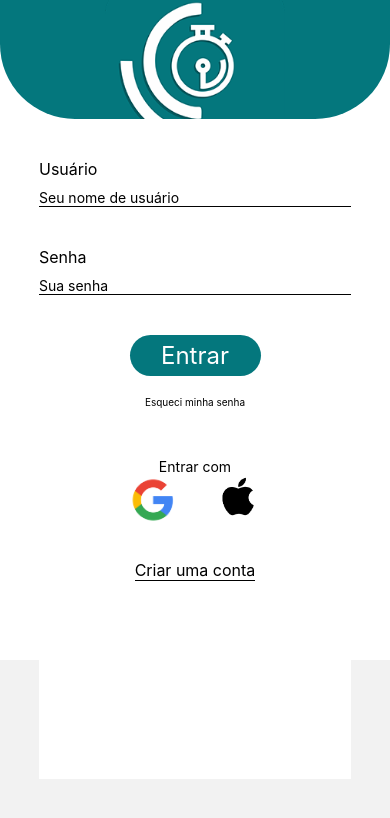
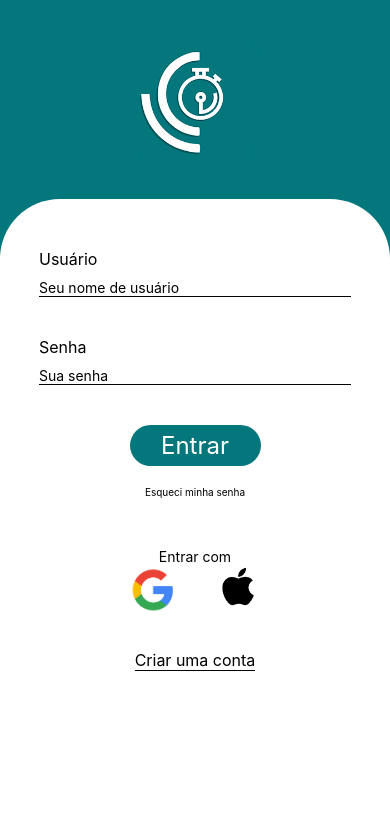
Before and after one commit to LSeraphim/FreeTime, a React Native app in the folder FreeTime/: screen /Login in a window 390 px wide. Shown: the top 818 px of the page. Built offline with nearby package versions, Linux system fonts and the light colour scheme.

Commit message:
Incrementando Página de login

```diff
--- a/FreeTime/App.js
+++ b/FreeTime/App.js
@@ -1,6 +1,5 @@
 import React from 'react';
 import { StyleSheet, View, StatusBar } from 'react-native';
-import Login from './src/telas/Login/';
 
 import { NavigationContainer } from '@react-navigation/native';
 import Routes from './src/routes';
--- a/FreeTime/src/routes/index.js
+++ b/FreeTime/src/routes/index.js
@@ -1,8 +1,8 @@
 import React from 'react';
 import { createNativeStackNavigator } from "@react-navigation/native-stack";
 
-import Inicio from '../telas/Inicio'
-import Login from '../telas/Login'
+import Inicio from '../telas/Inicio';
+import Login from '../telas/Login';
 
 const Stack = createNativeStackNavigator();
 
--- a/FreeTime/src/telas/Inicio/index.js
+++ b/FreeTime/src/telas/Inicio/index.js
@@ -1,9 +1,13 @@
 import React from 'react';
 import { StyleSheet, Text, View, Image, TouchableOpacity } from 'react-native';
 
-import * as Animatable from 'react-native-animatable'
+import * as Animatable from 'react-native-animatable';
+
+import { useNavigation } from '@react-navigation/native';
 
 export default function Inicio() {
+    const navigation = useNavigation();
+
     return(
         <View style={styles.container}>
 
@@ -15,11 +19,13 @@ export default function Inicio() {
                 resizeMode='contain' />
             </View>
 
-            <Animatable.View delay={600} animation='fadeInUp' style={styles.containerForm}>
+            <Animatable.View delay={600} animation="fadeInUp" style={styles.containerForm}>
                 <Text style={styles.title}>Foque na sua trilha de estudos de qualquer lugar!</Text>
                 <Text style={styles.text}>Faça o Login para começar</Text>
 
-                <TouchableOpacity style={styles.button}>
+                <TouchableOpacity
+                 onPress={ () => navigation.navigate('Login')}
+                 style={styles.button}>
                     <Text style={styles.buttonText}>Começar</Text>
                 </TouchableOpacity>
 
--- a/FreeTime/src/telas/Login/index.js
+++ b/FreeTime/src/telas/Login/index.js
@@ -1,5 +1,8 @@
 import { StatusBar } from 'expo-status-bar';
-import { StyleSheet, Text, View, Image, TextInput, SafeAreaView } from 'react-native';
+import { StyleSheet, Text, View, Image, TextInput, SafeAreaView, TouchableOpacity } from 'react-native';
+
+import * as Animatable from 'react-native-animatable';
+
 
 export default function Login() {
   return (
@@ -7,14 +10,16 @@ export default function Login() {
       { <StatusBar style="auto" /> }
 
         {/* Container com Logo */}
-      <View style={styles.logoContainer}>/
+        <View style={styles.logoContainer}>
           <Image style={styles.logoFT} source={require('../../../components/img/LogoApp.png')} />
         </View>
 
+
         {/* Container com dados do usuário */}
-      <View style={styles.userContainer}>
+        <Animatable.View delay={600} animation="fadeInUp" style={styles.containerForm}>
             <View style={styles.inputContainer}>
               <Text style={{fontSize:16}}>Usuário</Text>
+
               <View style={styles.inputBox}>
                 <TextInput  onChangeText={""} placeholder='Seu nome de usuário'/>
               </View>
@@ -23,11 +28,10 @@ export default function Login() {
               <View style={styles.inputBox}>
                 <TextInput  onChangeText={""} placeholder='Sua senha'/>
               </View>
-
             </View>
-          <View style={styles.containerButton}>
-            <Text style={{color: '#ffff', fontSize: 24}}>Entrar</Text>
-          </View>
+            <TouchableOpacity style={styles.containerButton}>
+              <Text style={{color: '#ffff', fontSize:24}}>Entrar</Text>
+            </TouchableOpacity>
 
             <Text style={{fontSize:10, marginBottom:50}}>Esqueci minha senha</Text>
 
@@ -40,8 +44,8 @@ export default function Login() {
 
             {/* Ponte para o Register */}
             <Text style={styles.createAccount}>Criar uma conta</Text>
-        </View>
 
+          </Animatable.View>
     </SafeAreaView>
 
 
@@ -50,29 +54,28 @@ export default function Login() {
 
 const styles = StyleSheet.create({
     container: {
-        backgroundColor: '#fff',
-        alignItems: 'center'
+        backgroundColor: '#04777D',
+        flex:1,
     },
   logoFT: {
-    width: 180,
-    height:180,
+    width: 130,
+    height:130,
   },
   logoContainer: {
+    flex:1,
+        backgroundColor: '#04777D',
         justifyContent: 'center',
         alignItems: 'center',
-    backgroundColor: 'rgba(4, 119, 125, 1)',
+  },
+  containerForm:{
+    flex:3,
+    backgroundColor:'#fff',
+    borderTopLeftRadius: 60,
+    borderTopRightRadius: 60,
+    paddingStart: '10%',
+    paddingEnd: '10%',
     alignItems: 'center',
-    width: '100%',
-    height: '18%',
-    borderBottomLeftRadius: 75,
-    borderBottomRightRadius: 75,
-  },
-  userContainer: {
-    paddingTop: 40,
-    backgroundColor: '#ffff',
-    width: '80%',
-    height: '100%',
-    alignItems: 'center',
+    paddingTop: 50
 },
   inputContainer:{
     width: '100%'
```
Lines whose indentation alone changed are shown as unchanged.
